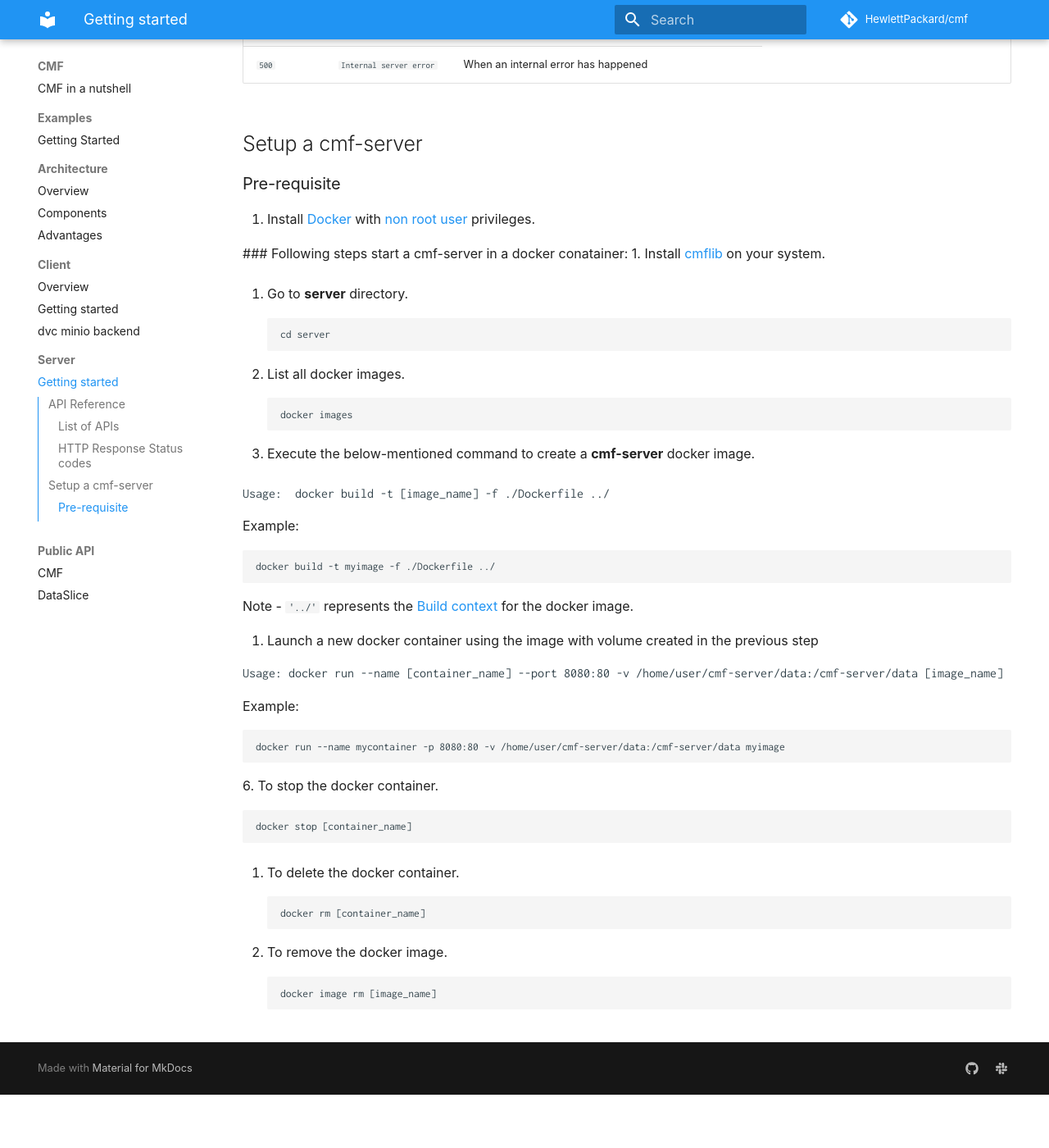
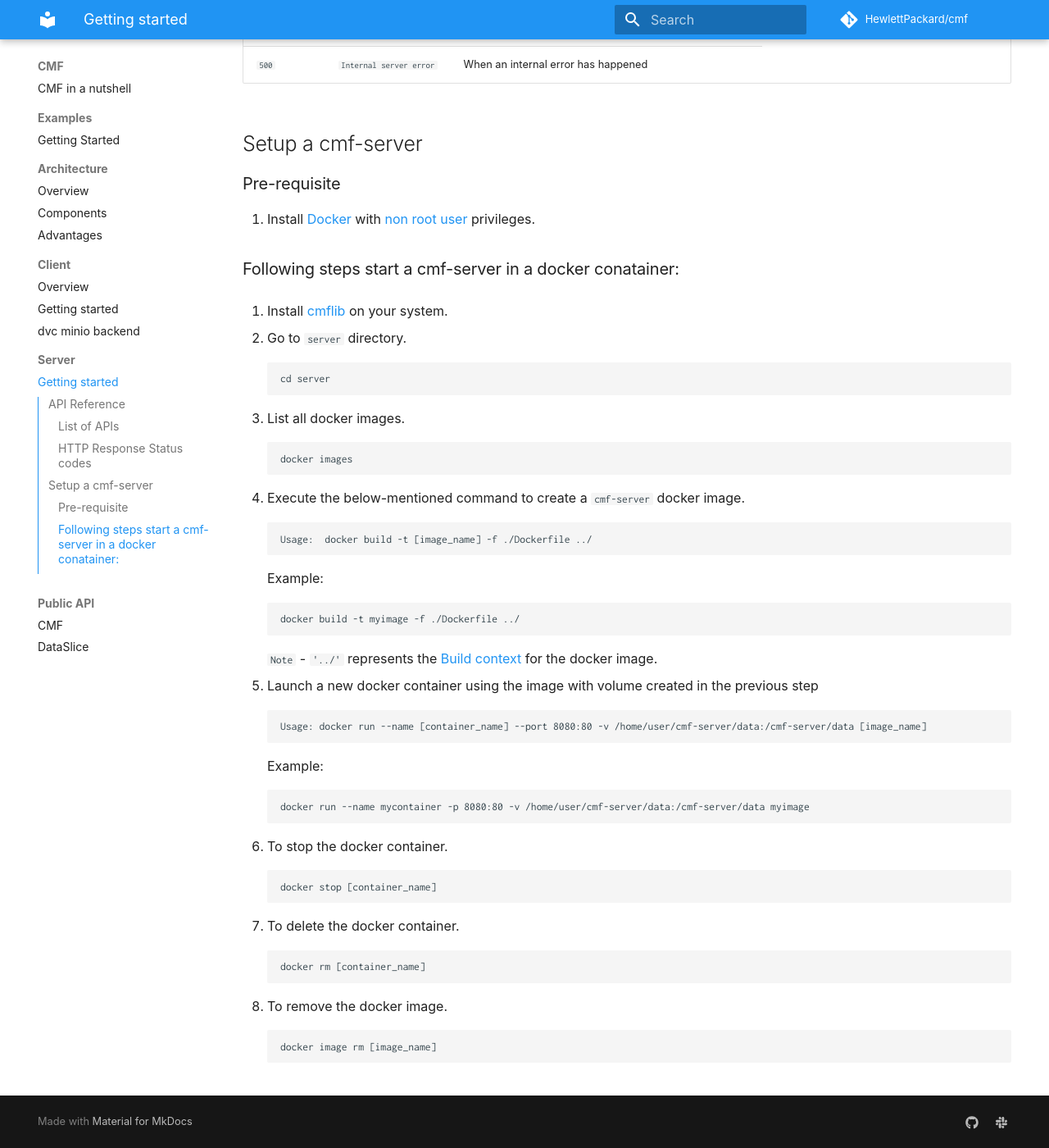
Before and after one commit to HewlettPackard/cmf, an MkDocs documentation site: the page built from docs/cmf_server/cmf-server.md, in a window 1280 px wide and 1400 px high, scrolled down 879 px. Shown: the whole window at 82% size. Built offline with MkDocs 1.6.1 and Material for MkDocs 9.7.7, drawn with Linux system fonts in a browser that asks for light colours; some web fonts are replaced; comment, search, counter and statistics services are not loaded; before the commit the page ends 2214 px from its top, so only the background shows below that.

Commit message:
Update cmf-server.md

````diff
--- a/docs/cmf_server/cmf-server.md
+++ b/docs/cmf_server/cmf-server.md
@@ -29,48 +29,48 @@ They accept and return JSON-encoded request bodies and responses and return stan
 ### Pre-requisite
 1. Install [Docker](https://docs.docker.com/engine/install/ubuntu/#install-using-the-repository) with [non root user](https://docs.docker.com/engine/install/ubuntu/#install-using-the-repository) privileges.
 
- ### Following steps start a cmf-server in a docker conatainer:
+### Following steps start a cmf-server in a docker conatainer:
+
 1.  Install [cmflib](../index.md#installation) on your system.
 
-2. Go to **server** directory.
-```
-cd server
-```
+2. Go to `server` directory.
+   ```
+   cd server
+   ```
+3. List all docker images.
+   ```
+   docker images
+   ```
 
-3. List all docker images.
-```
-docker images
-```
-
-4. Execute the below-mentioned command to create a **cmf-server** docker image.
-<pre>
-Usage:  docker build -t [image_name] -f ./Dockerfile ../
-</pre>
-Example:
-```
-docker build -t myimage -f ./Dockerfile ../
-```
-Note - `'../'`  represents the [Build context](https://docs.docker.com/build/building/context/) for the docker image.
+4. Execute the below-mentioned command to create a `cmf-server` docker image.
+   ```
+   Usage:  docker build -t [image_name] -f ./Dockerfile ../
+   ```
+   Example:
+   ```
+   docker build -t myimage -f ./Dockerfile ../
+   ```
+   `Note` - `'../'`  represents the [Build context](https://docs.docker.com/build/building/context/) for the docker image.
 
 5. Launch a new docker container using the image with volume created in the previous step
-<pre>
-Usage: docker run --name [container_name] --port 8080:80 -v /home/user/cmf-server/data:/cmf-server/data [image_name]
-</pre>
-Example:
-```
-docker run --name mycontainer -p 8080:80 -v /home/user/cmf-server/data:/cmf-server/data myimage
-```
+   ```
+   Usage: docker run --name [container_name] --port 8080:80 -v /home/user/cmf-server/data:/cmf-server/data [image_name]
+   ```
+   Example:
+   ```
+   docker run --name mycontainer -p 8080:80 -v /home/user/cmf-server/data:/cmf-server/data myimage
+   ```
 6. To stop the docker container.
-```
-docker stop [container_name]
-```
+   ```
+   docker stop [container_name]
+   ```
 
 7. To delete the docker container.
-```
-docker rm [container_name]
-```
+   ```
+   docker rm [container_name]
+   ```
 
 8. To remove the docker image.
-```
-docker image rm [image_name]
-```
+   ```
+   docker image rm [image_name]
+   ```
````
